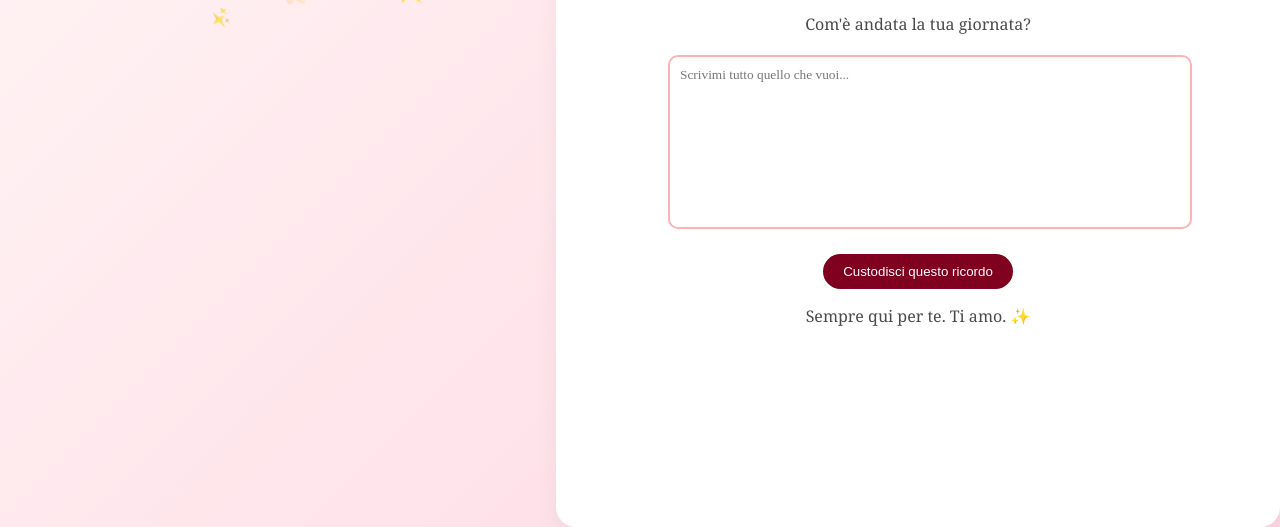
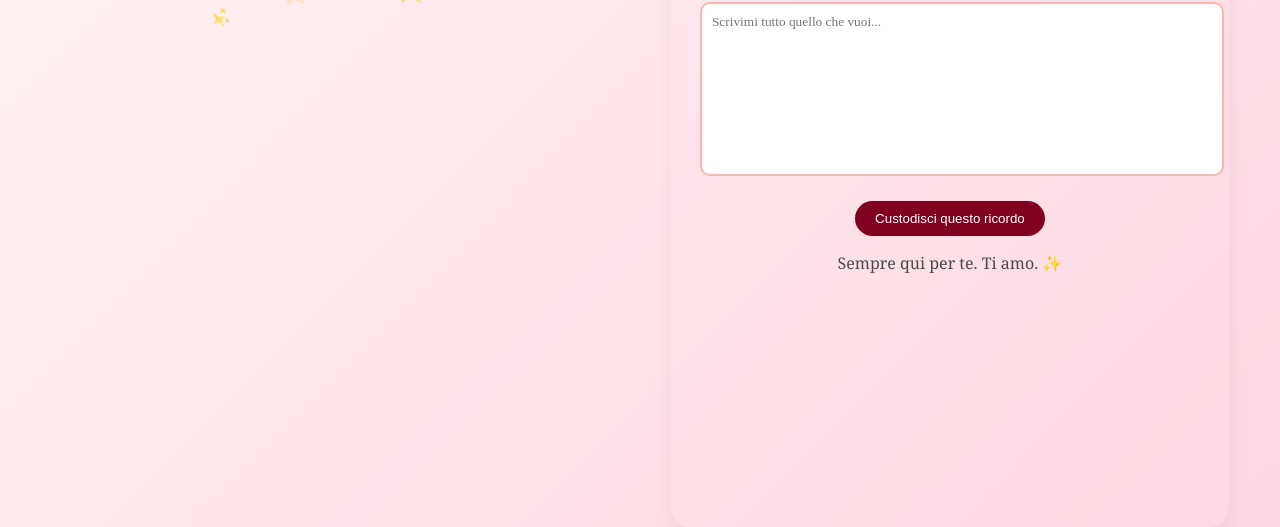
Before and after one commit to Cocconut-fresh/Per-te-amore-mio-3, a plain HTML site: page index.html in a window 1280 px wide. Shown: the part 273-800 px from the top of the page. Drawn offline with Linux system fonts and the light colour scheme.

Commit message:
Update style.css

```diff
--- a/style.css
+++ b/style.css
@@ -9,13 +9,13 @@ body {
 }
 
 .container {
-    background: white;
-    padding: 7rem;
+    background: bordeaux;
+    padding: 1.8rem;
     border-radius: 20px;
     box-shadow: 0 10px 25px rgba(0,0,0,0.05);
     max-width: 500px;
     width: 90%;
-    margin-top: 50px;
+    margin-top: 80px;
     text-align: center;
 }
 
```
